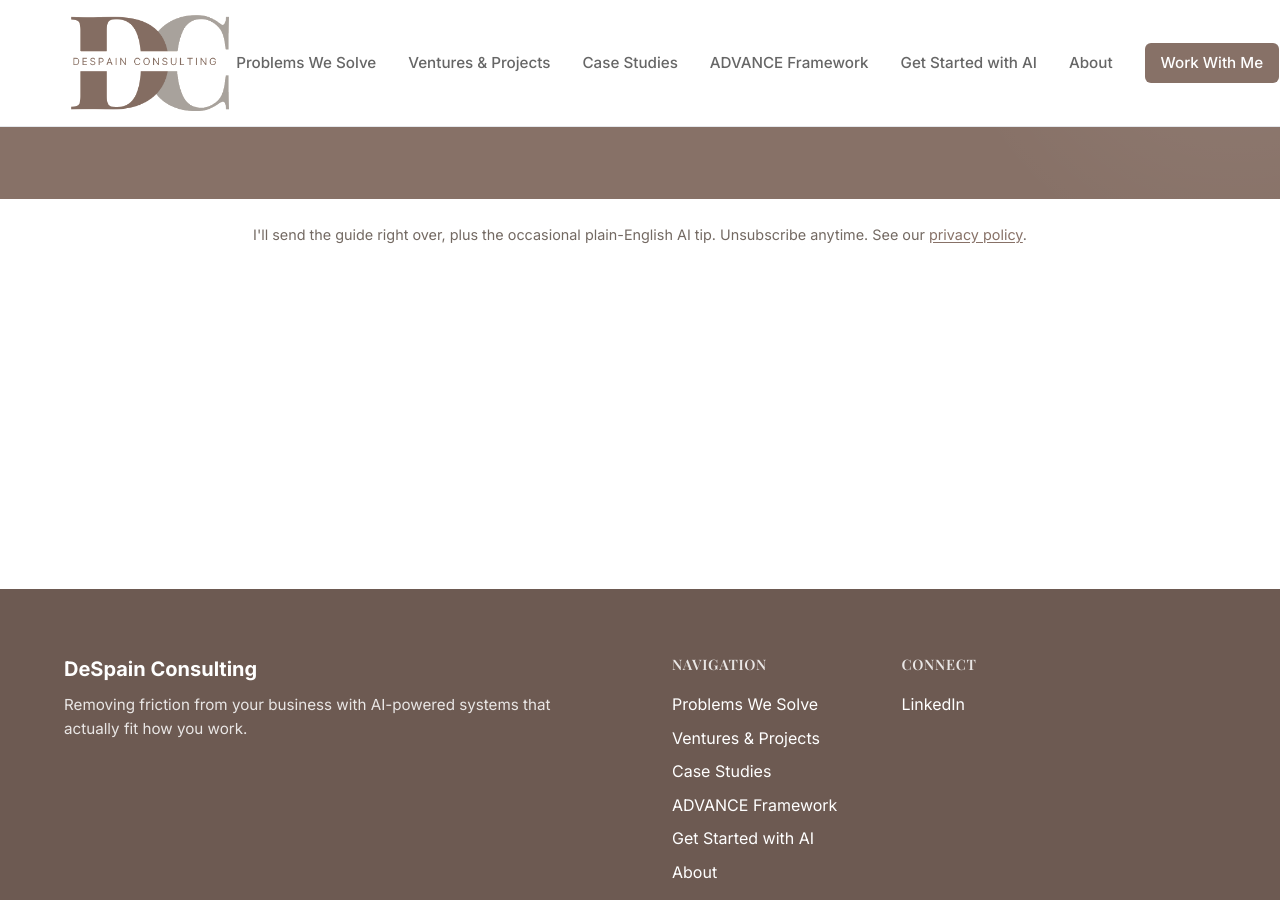
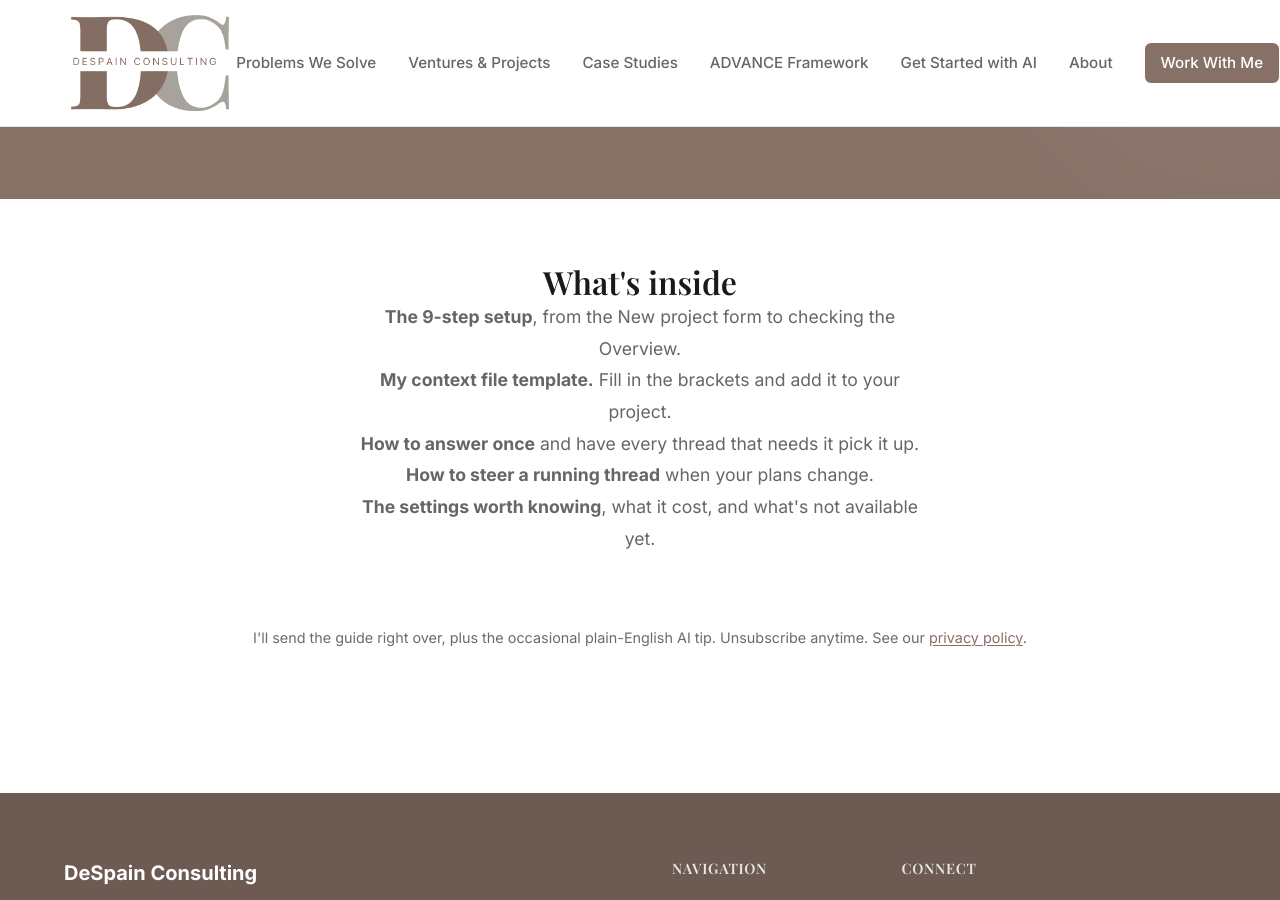
Before and after one commit to adespain70-ui/despain-consulting-site, a Jekyll site: the page built from projects.md, in a window 1280 px wide and 900 px high, scrolled down 302 px. Built offline with Jekyll 4.4.1, drawn with Linux system fonts in a browser that asks for light colours.

Commit message:
Add What's inside sections to /jev and /projects capture pages
Co-Authored-By: Claude Opus 5.5 <noreply@anthropic.com>
Claude-Session: https://claude.ai/code/session_01GgUygnH3NtfVtHp9SQxUfs

```diff
--- a/projects.md
+++ b/projects.md
@@ -15,6 +15,17 @@ hide_newsletter: true
   </div>
 </section>
 
+<section class="advance-intro">
+  <div class="container">
+    <h2>What's inside</h2>
+    <p><strong>The 9-step setup</strong>, from the New project form to checking the Overview.</p>
+    <p><strong>My context file template.</strong> Fill in the brackets and add it to your project.</p>
+    <p><strong>How to answer once</strong> and have every thread that needs it pick it up.</p>
+    <p><strong>How to steer a running thread</strong> when your plans change.</p>
+    <p><strong>The settings worth knowing</strong>, what it cost, and what's not available yet.</p>
+  </div>
+</section>
+
 <section class="advance-framework">
   <div class="container">
 
```
Also changed, not shown: jev.md (+11 -0 lines).
